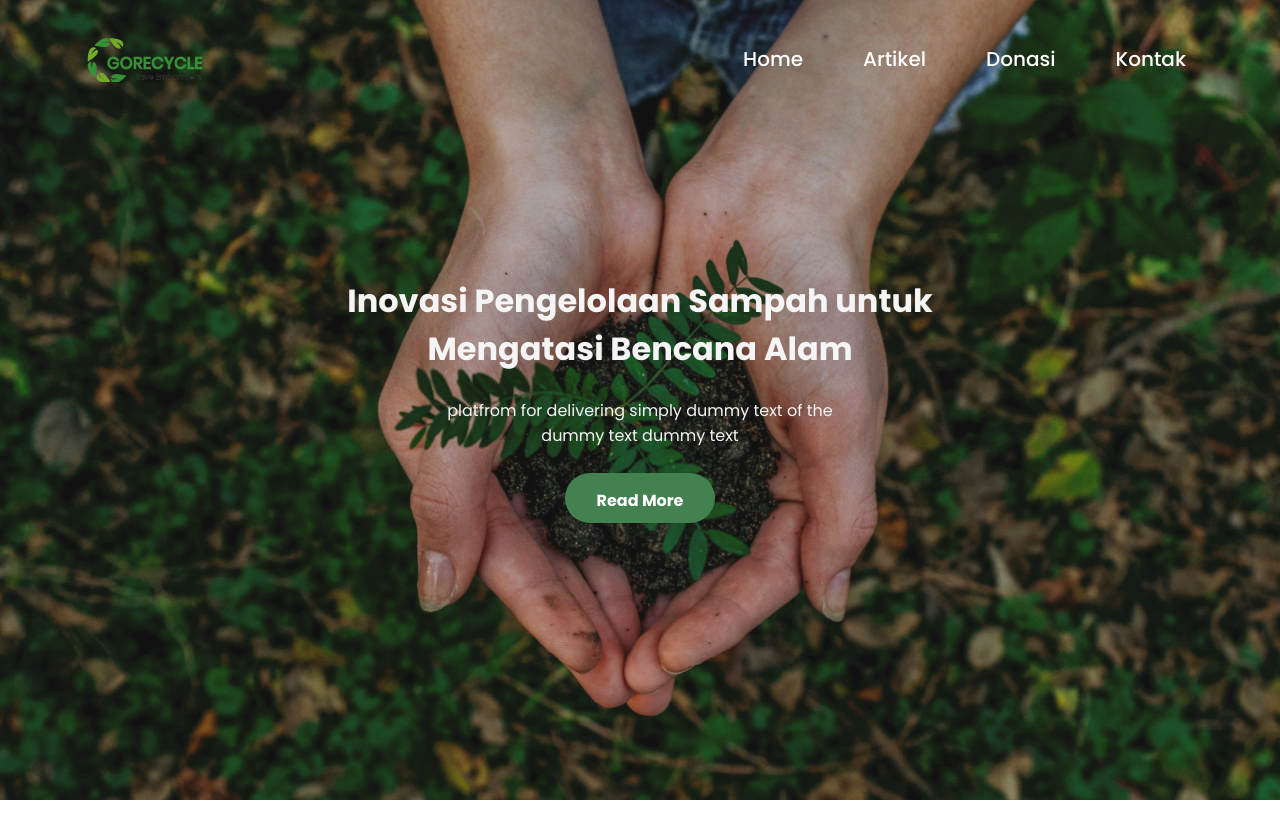
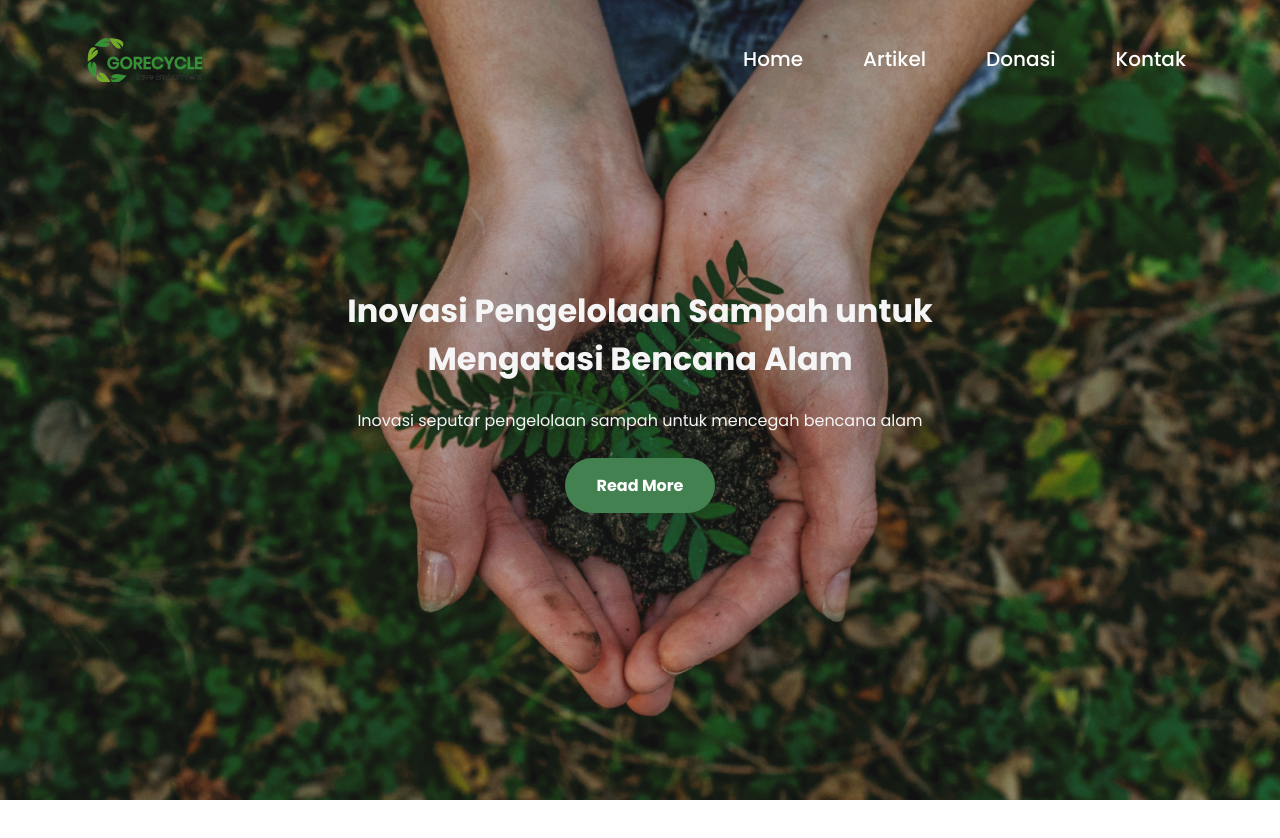
Before and after one commit to skilvul-fe1-project/FinalProject, a React (Vite) app in the folder final-project/: page /Artikel in a window 1280 px wide. Shown: the top 838 px of the page. Built offline with nearby package versions, Linux system fonts and the light colour scheme.

Commit message:
serdikit perbaikan

```diff
--- a/final-project/src/pages/Artikel/ArtikelPage.jsx
+++ b/final-project/src/pages/Artikel/ArtikelPage.jsx
@@ -19,8 +19,7 @@ function ArtikelPage() {
             Mengatasi Bencana Alam
           </h1>
           <p>
-            platfrom for delivering simply dummy text of the <br /> dummy text
-            dummy text
+          Inovasi seputar pengelolaan sampah untuk mencegah bencana alam
           </p>
           <button className={ArtikelCSS.btn}>
             <Link
--- a/final-project/src/pages/Artikel/ArtikelPage.module.css
+++ b/final-project/src/pages/Artikel/ArtikelPage.module.css
@@ -26,8 +26,6 @@
 
 .btn {
   background-color: #448150;
-  height: 50px;
-  width: 150px;
   border-radius: 50px;
   font-size: 16px;
 }
@@ -44,11 +42,13 @@
 
 .image-overlay {
   position: relative;
+
 }
 
 .image-overlay img {
   width: 100%;
   height: 100%;
+
 }
 
 .text-overlay {
@@ -62,6 +62,7 @@
   justify-content: center;
   align-items: center;
   opacity: 0;
+  padding: 20px;
   transition: opacity 0.6s ease;
 }
 
--- a/final-project/src/pages/home/HomePage.jsx
+++ b/final-project/src/pages/home/HomePage.jsx
@@ -103,7 +103,7 @@ function Home() {
             <section className="benefit-container">
                 <div className="sub-judul-card" data-aos="fade-down" data-aos-delay="300">
                     <span className="border"></span>
-                    <h1>Why people choose go recycle ?</h1>
+                    <h1>Why People Choose Go Recycle ?</h1>
                     <span className="border"></span>
                 </div>
                 <div className="list-card" data-aos="fade-up" data-aos-delay="400" >
```
